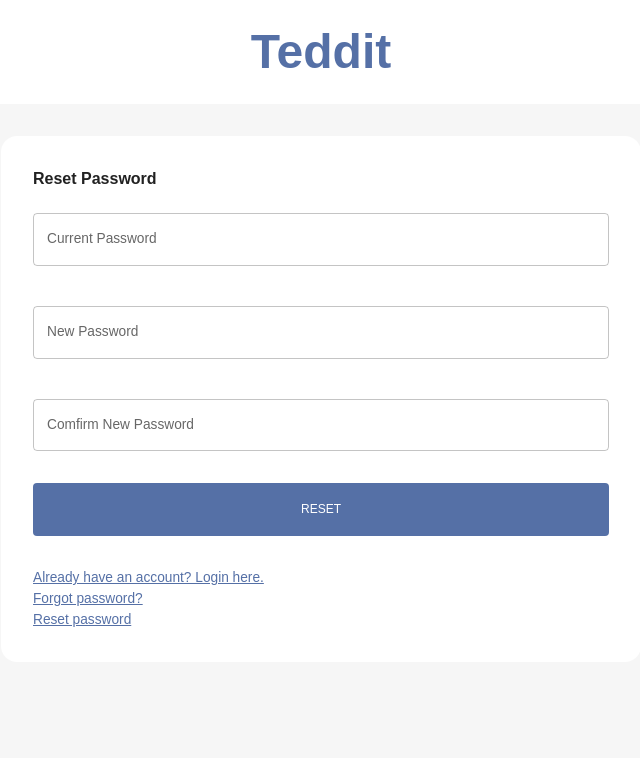
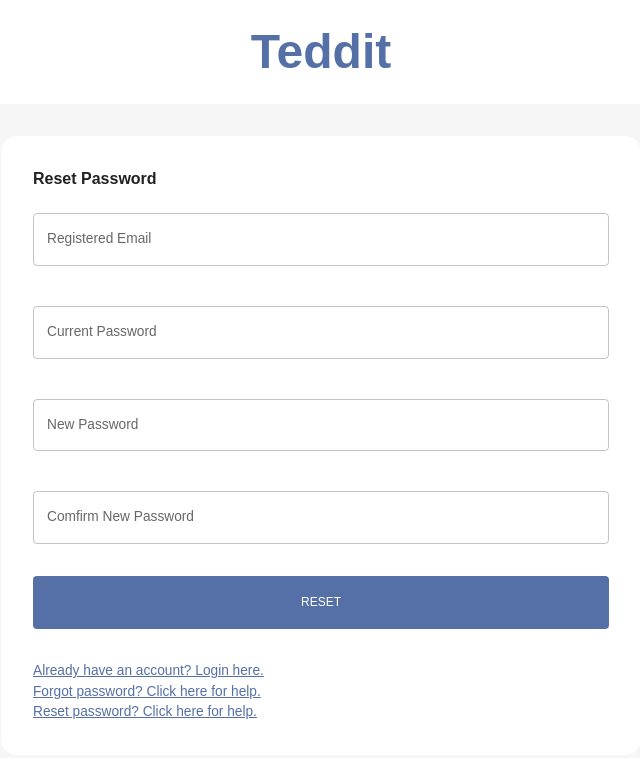
Before and after one commit to FrankieSkate/CSCI3100_GrpA2_Teddit, a React (Create React App) app in the folder front-end/: page /reset in a window 1280 px wide. Shown: the top 758 px of the page, without its empty margins (319-959 px from the left). Built offline with nearby package versions, Linux system fonts and the light colour scheme.

Commit message:
message update

```diff
--- a/front-end/src/scenes/resetPage/Form.js
+++ b/front-end/src/scenes/resetPage/Form.js
@@ -114,68 +114,16 @@ const Form = () => {
               "& > div": { gridColumn: "span 4" },
             }}
           >
-            {isRegister && (
-              <>
-                <TextField
-                  label="First Name"
-                  onBlur={handleBlur}
-                  onChange={handleChange}
-                  value={values.firstName}
-                  name="firstName"
-                  error={
-                    Boolean(touched.firstName) && Boolean(errors.firstName)
-                  }
-                  helperText={touched.firstName && errors.firstName}
-                  sx={{ gridColumn: "span 2" }}
-                />
-                <TextField
-                  label="Last Name"
-                  onBlur={handleBlur}
-                  onChange={handleChange}
-                  value={values.lastName}
-                  name="lastName"
-                  error={Boolean(touched.lastName) && Boolean(errors.lastName)}
-                  helperText={touched.lastName && errors.lastName}
-                  sx={{ gridColumn: "span 2" }}
-                />
-
-                {/* Upload Picture */}
-
-                <Box
-                  gridColumn="span 4"
-                  border={`1px solid ${palette.neutral.medium}`}
-                  borderRadius="5px"
-                  p="1rem"
-                >
-                  <Dropzone
-                    acceptedFiles=".jpg,.jpeg,.png"
-                    multiple={false}
-                    onDrop={acceptedFiles =>
-                      setFieldValue("picture", acceptedFiles[0])
-                    }
-                  >
-                    {({ getRootProps, getInputProps }) => (
-                      <Box
-                        {...getRootProps()}
-                        border={`2px dashed ${palette.primary.main}`}
-                        p="1rem"
-                        sx={{ "&:hover": { cursor: "pointer" } }}
-                      >
-                        <input {...getInputProps()} />
-                        {!values.picture ? (
-                          <p>Add Picture Here</p>
-                        ) : (
-                          <FlexBetween>
-                            <Typography>{values.picture.name}</Typography>
-                            <EditOutlinedIcon />
-                          </FlexBetween>
-                        )}
-                      </Box>
-                    )}
-                  </Dropzone>
-                </Box>
-              </>
-            )}
+            <TextField
+              label="Registered Email"
+              onBlur={handleBlur}
+              onChange={handleChange}
+              value={values.email}
+              name="email"
+              error={Boolean(touched.email) && Boolean(errors.email)}
+              helperText={touched.email && errors.email}
+              sx={{ gridColumn: "span 4" }}
+            />
 
             <TextField
               label="Current Password"
@@ -264,7 +212,7 @@ const Form = () => {
                 },
               }}
             >
-              {"Forgot password?"}
+              {"Forgot password? Click here for help."}
             </Typography>
 
             <Typography
@@ -278,7 +226,7 @@ const Form = () => {
                 },
               }}
             >
-              {"Reset password"}
+              {"Reset password? Click here for help."}
             </Typography>
 
 
```
